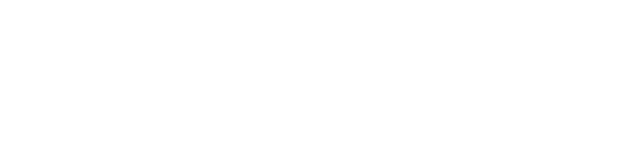
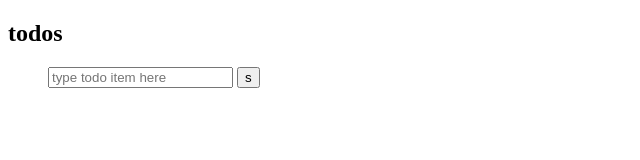
Before and after one commit to Eddielopez11/3.4-TodoList, a plain HTML site: page index.html in a window 1280 px wide. Shown: the whole page, without its empty margins (0-640 px from the left). Drawn offline with Linux system fonts and the light colour scheme.

Commit message:
most of html is done for basic outline of todo

```diff
--- a/index.html
+++ b/index.html
@@ -2,12 +2,36 @@
 <html>
   <head>
     <meta charset="utf-8">
-    <title> FEE - Boilerplate </title>
+    <title> 3.4 To-do List </title>
     <!-- Minimal Viable Product of your css -->
     <link rel="stylesheet" href="stylesheets/main.css" >
   </head>
-  <body>
+  <body class="body">
+    <section class="listSection">
+      <h1 class="todoHeader">todos</h1>
+      <div class="listDiv">
+        <ul class="todoList">
+          <!-- this needs to be a text field -->
+          <form class=""
+                data-js="todoForm">
+            <input type="text"
+                   name="nextTodo"
+                   placeholder="type todo item here"
+                   class="todoList__text"
+                   data-js="newTodo"
+                   autocomplete="off">
+            <input class="listSubmit"
+                   data-js="submit"
+                   type="submit"
+                   name="submit"
+                   value="s">
+          </form>
+          <div data-js="todo__Items">
 
+          </div>
+        </ul>
+      </div>
+    </section>
     <!-- Having my scripts loaded AFTER all of my content does a few things... -->
     <!-- THIS DOES NOT ACCOMODATE FOR DOMCONTENTLOADED -->
     <!-- This is for usability... Ensuring content has loaded (or at least started) before interaction layer -->
```
